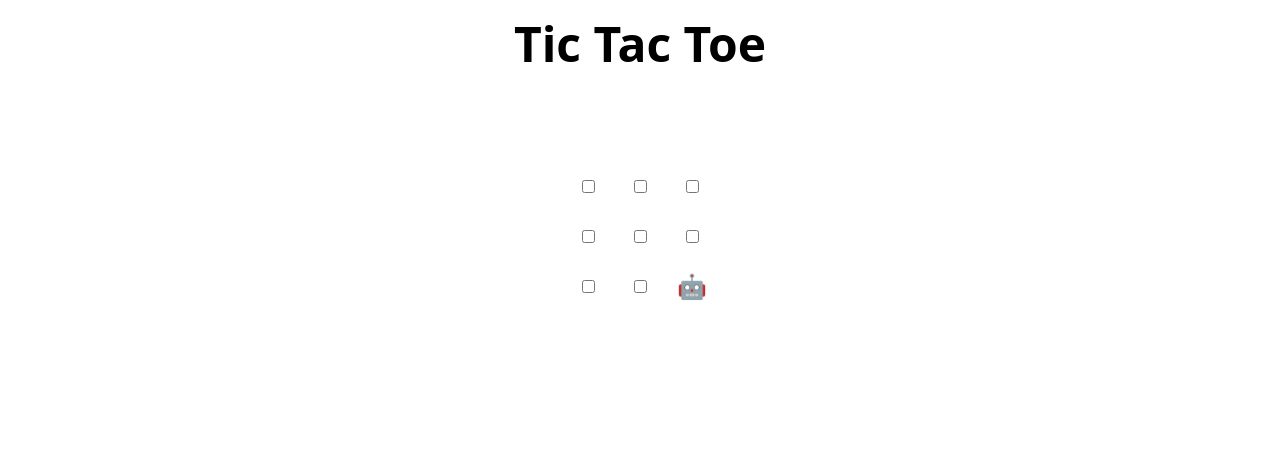
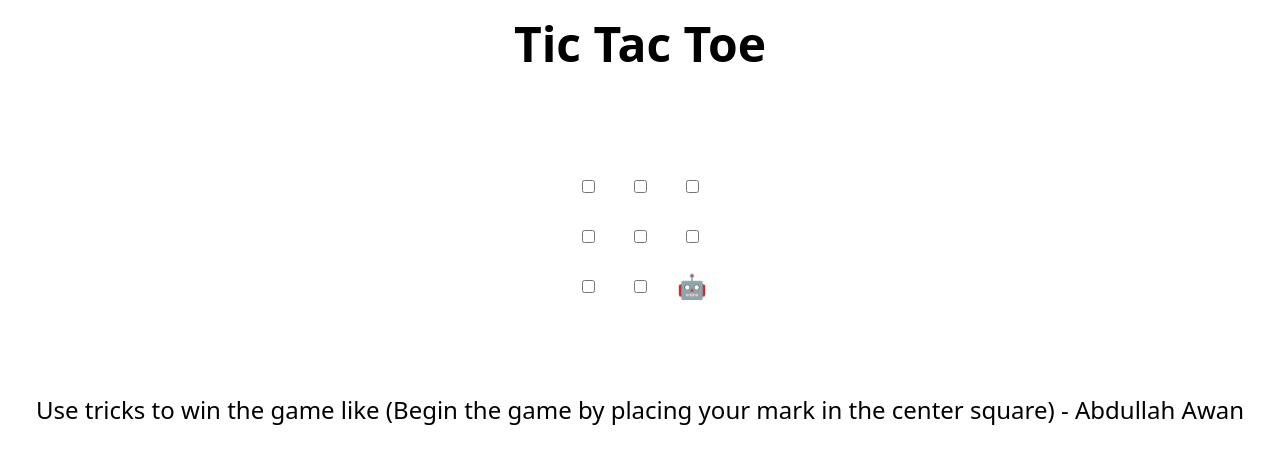
Before and after one commit to abdullahawann/MLSA-TASK, a plain HTML site: page index.html in a window 1280 px wide. Drawn offline with Linux system fonts and the light colour scheme.

Commit message:
Update index.html
Updated by Abdullah Awan MLSA

```diff
--- a/index.html
+++ b/index.html
@@ -47,6 +47,7 @@
   </tr>
 </table>
 
+<p>Use tricks to win the game like (Begin the game by placing your mark in the center square) - Abdullah Awan</p>
 <h2 hidden>Game over, refresh to play again 🧑‍💻 🤖!</h2>
 
 <script>
```
